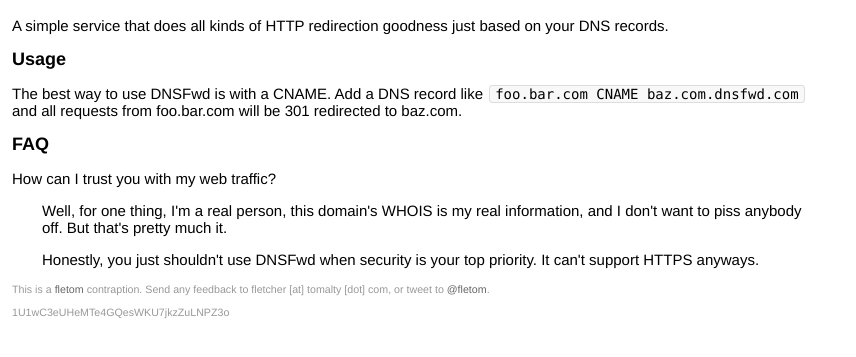
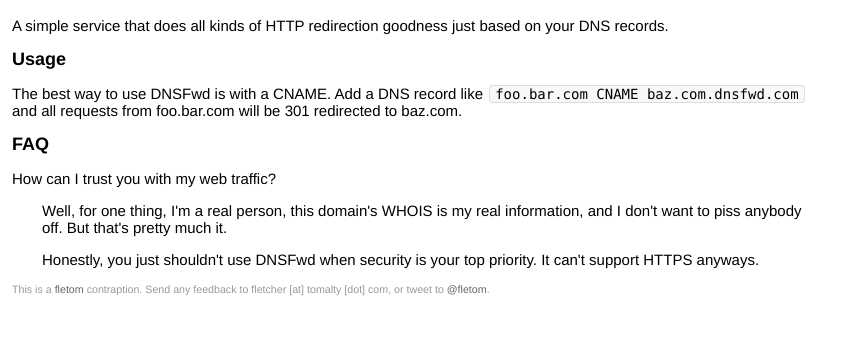
Before and after one commit to fletom/dnsfwd, a plain HTML site: page dnsfwd.com/index.html in a window 1280 px wide. Shown: the part 57-414 px from the top of the page, without its empty margins (0-856 px from the left). Drawn offline with Linux system fonts and the light colour scheme.

Commit message:
remove bitcoin address

```diff
--- a/dnsfwd.com/index.html
+++ b/dnsfwd.com/index.html
@@ -56,9 +56,6 @@
 			#footer a {
 				color: #666;
 			}
-			#footer a.no-highlight {
-				color: #999;
-			}
 
 			.twitter-share-button {
 				display: block;
@@ -98,7 +95,6 @@
 				This is a <a href='http://fletom.com/'>fletom</a> contraption.
 				Send any feedback to fletcher [at] tomalty [d<span>o</span>t] com, or tweet to <a href='https://twitter.com/fletom'>@fletom</a>.
 			</p>
-			<p><a class='no-highlight' href='bitcoin:1U1wC3eUHeMTe4GQesWKU7jkzZuLNPZ3o'>1U1wC3eUHeMTe4GQesWKU7jkzZuLNPZ3o</a></p>
 		</div>
 	</body>
 </html>
```
